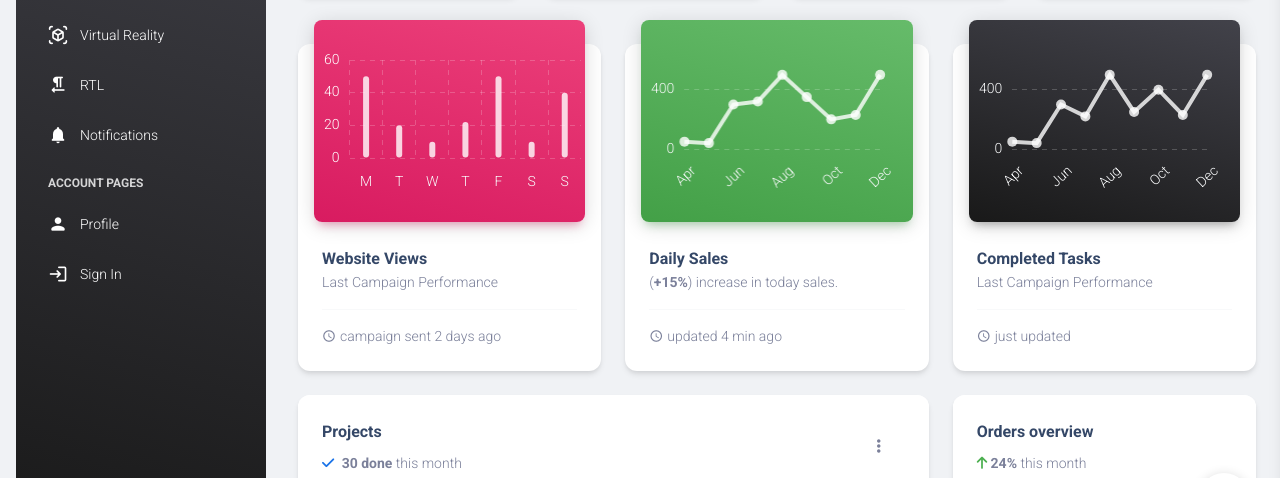
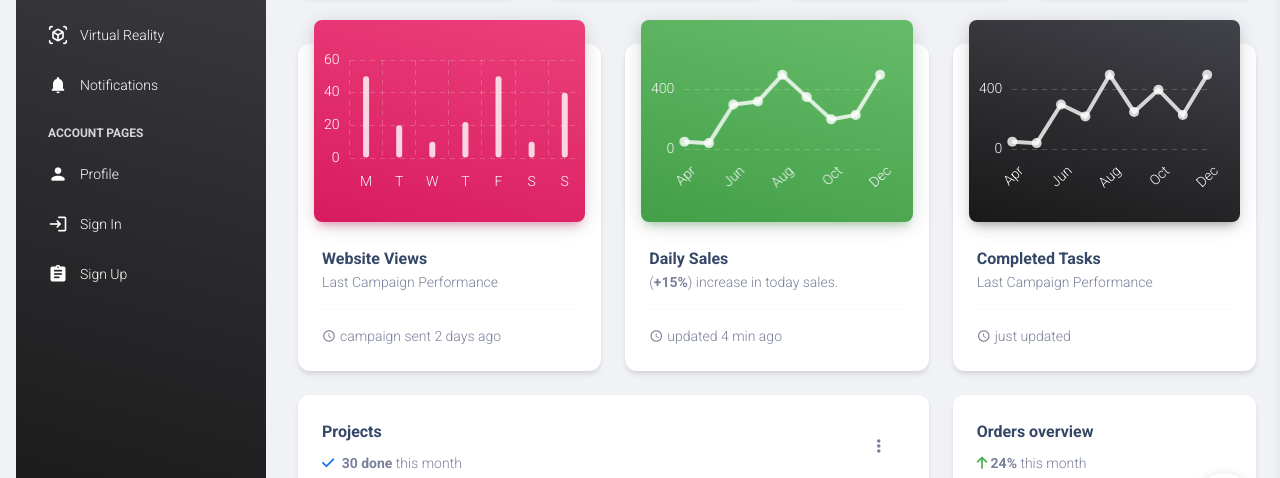
Before and after one commit to RepaintsPlus/admin, a website: page index.html in a window 1280 px wide. Shown: the part 244-722 px from the top of the page. Drawn offline with Linux system fonts and the light colour scheme.

Commit message:
Update index.html

```diff
--- a/index.html
+++ b/index.html
@@ -78,14 +78,6 @@
               <i class="material-icons opacity-10">view_in_ar</i>
             </div>
             <span class="nav-link-text ms-1">Virtual Reality</span>
-          </a>
-        </li>
-        <li class="nav-item">
-          <a class="nav-link text-white " href="./pages/rtl.html">
-            <div class="text-white text-center me-2 d-flex align-items-center justify-content-center">
-              <i class="material-icons opacity-10">format_textdirection_r_to_l</i>
-            </div>
-            <span class="nav-link-text ms-1">RTL</span>
           </a>
         </li>
         <li class="nav-item">
```
